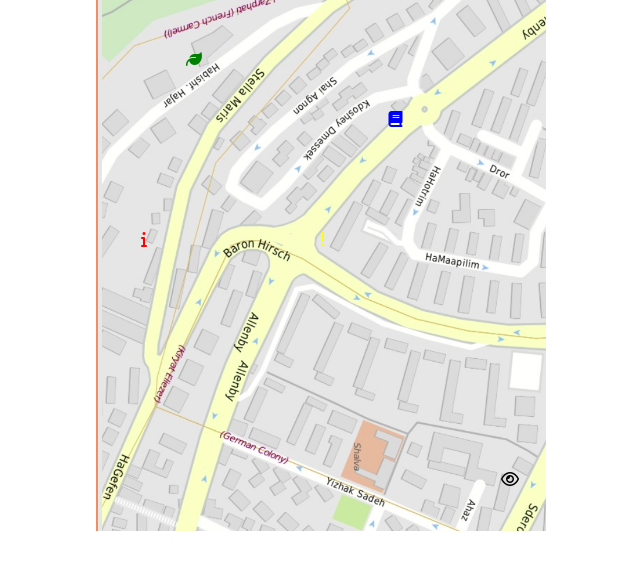
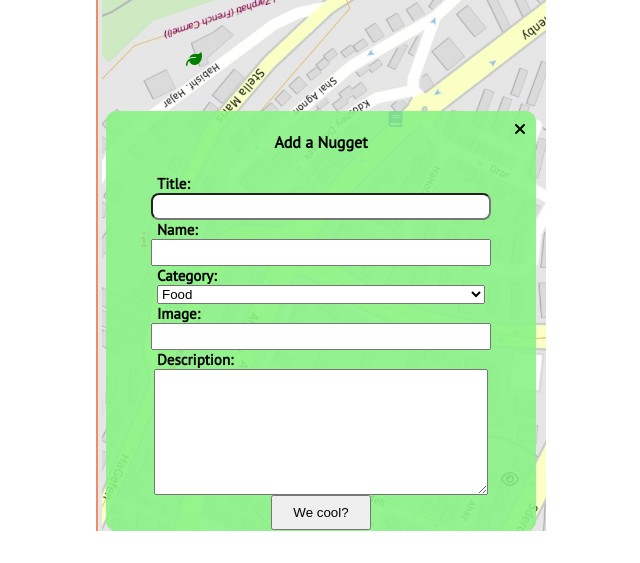
Before and after one commit to FACN1/nazareth-nuggets, a plain HTML site: page prototype/index.html in a window 1280 px wide. Shown: the part 77-640 px from the top of the page, without its empty margins (319-959 px from the left). Drawn offline with Linux system fonts and the light colour scheme.

Commit message:
adds a add nugget form

```diff
--- a/prototype/index.html
+++ b/prototype/index.html
@@ -25,7 +25,7 @@
 
         <div class="location-select hidden">
           <i class="fa fa-map-pin fa-3x"></i>
-          <i class="fa fa-check-circle fa-5x"></i>
+          <i class="fa fa-check-circle fa-5x add-check"></i>
           <i class="fa fa-times-circle fa-3x"></i>
         </div>
 
@@ -45,7 +45,41 @@
         <p class="nugget-info">Every sunday evening there's a procession and a sing-a-long at the Basilica.Every sunday evening there's a procession and a sing-a-long at the Basilica.Every sunday evening there's a procession and a sing-a-long at the Basilica.Every sunday evening there's a procession and a sing-a-long at the Basilica.Every sunday evening there's a procession and a sing-a-long at the Basilica.Every sunday evening there's a procession and a sing-a-long at the Basilica.Every sunday evening there's a procession and a sing-a-long at the Basilica.Every sunday evening there's a procession and a sing-a-long at the Basilica.Every sunday evening there's a procession and a sing-a-long at the Basilica.Every sunday evening there's a procession and a sing-a-long at the Basilica.Every sunday evening there's a procession and a sing-a-long at the Basilica.Every sunday evening there's a procession and a sing-a-long at the Basilica.Every sunday evening there's a procession and a sing-a-long at the Basilica.Every sunday evening there's a procession and a sing-a-long at the Basilica.Every sunday evening there's a procession and a sing-a-long at the Basilica.Every sunday evening there's a procession and a sing-a-long at the Basilica.Every sunday evening there's a procession and a sing-a-long at the Basilica.</p>
       </div>
 
+
+      <div class="nugget-add-container visible">
+        <i class="fa fa-close"></i>
+
+      <h4 class="nugget-title">Add a Nugget</h4>
+
+      <form class="" action="index.html" method="post" class="add-form">
+      <label><h3 class="tt1">
+          Title: </h3><input type="text" name="title" class="title-input"></label>
+      <label><h3 class="tt1">
+          Name: </h3> <input type="text" name="name" class="name-input"></label>
+      <label><h3 class="tt1">
+          Category: </h3> <select class="" name="category">
+        <option value="Food">Food</option>
+        <option value="Info">Info</option>
+        <option value="Fun Fact!">Fun Fact!</option>
+        <option value="View">View</option>
+      </select></label>
+      <label><h3 class="tt1">
+          Image: </h3> <input type="text" name="img" class="image-input"></label>
+      <label>
+        <h3 class="tt1">
+          Description: </h3>
+        <textarea name="name" rows="8" cols="80" class="info-area"></textarea>
+      </label>
+
+          <button type="button" class="Btn1" >We cool?</button>
+      </form>
+
+
+      </div>
+
     </div>
+
+
 
     <script type="text/javascript" src="./index.js"></script>
   </body>
--- a/prototype/index.js
+++ b/prototype/index.js
@@ -1,7 +1,9 @@
-var addNuggetButton = document.querySelector('.add-nugget-button')
+var addNuggetButton = document.querySelector('.add-nugget-button');
 var map = document.querySelector('.map');
 var mapIcons = document.querySelectorAll('.map-icon');
 var nuggetContainer = document.querySelector('.nugget-container');
+var addNuggetContainer = document.querySelector('.nugget-add-container');
+var checkButton = document.querySelector('.add-check');
 
 // show location select screen when add button is clicked
 addNuggetButton.addEventListener('click', function(e) {
@@ -24,3 +26,9 @@ document.addEventListener('click', function(e) {
   nuggetContainer.classList.add('not-visible');
   nuggetContainer.classList.remove('visible');
 })
+
+checkButton.addEventListener('click', function(e) {
+  addNuggetContainer.classList.toggle('not-visible');
+  addNuggetContainer.classList.toggle('visible');
+  event.stopPropagation();
+})
--- a/prototype/style.css
+++ b/prototype/style.css
@@ -146,3 +146,96 @@ NUGGET
 .nugget-pic {
   width: 70px;
 }
+
+.nugget-add-container {
+  position: absolute;
+  left: 0%;
+  background: rgba(139, 243, 135, 0.91);
+  width: 410px;
+  padding: 0px 10px;
+  height: 70%;
+  margin: 0px 10px;
+  border: 0px solid black;
+  border-radius: 10px;
+  transition: all 0.4s ease;
+}
+
+.nugget-add-container.visible {
+  top: 30%;
+}
+
+.nugget-add-container.not-visible {
+  top: 100%;
+}
+
+.nugget-add-container .fa-close {
+  position: absolute;
+  top: 10px;
+  right: 10px;
+}
+
+/* The Add Form */
+
+.title-input {
+  padding: 0.25rem;
+  border-radius: 8px;
+  width: 80%;
+}
+
+.name-input {
+  padding: 0.25rem;
+  width: 80%;
+}
+
+.image-input {
+  padding: 0.25rem;
+  width: 80%;
+}
+
+.info-area {
+  width: 80%;
+
+}
+
+label {
+  position:relative;
+  display: block;
+}
+
+input {
+  display: block;
+  margin: auto;
+}
+
+textarea {
+  display: block;
+  margin: auto;
+}
+
+select {
+  display: block;
+  margin: auto;
+  width: 80%;
+}
+
+h4 {
+  text-align: center;
+}
+
+h3 {
+  margin: auto;
+  font-size: 15px;
+  width: 80%;
+}
+
+.button {
+
+}
+
+
+.Btn1 {
+  display: block;
+  margin: auto;
+  width: 100px;
+  height: 35px;
+}
```
